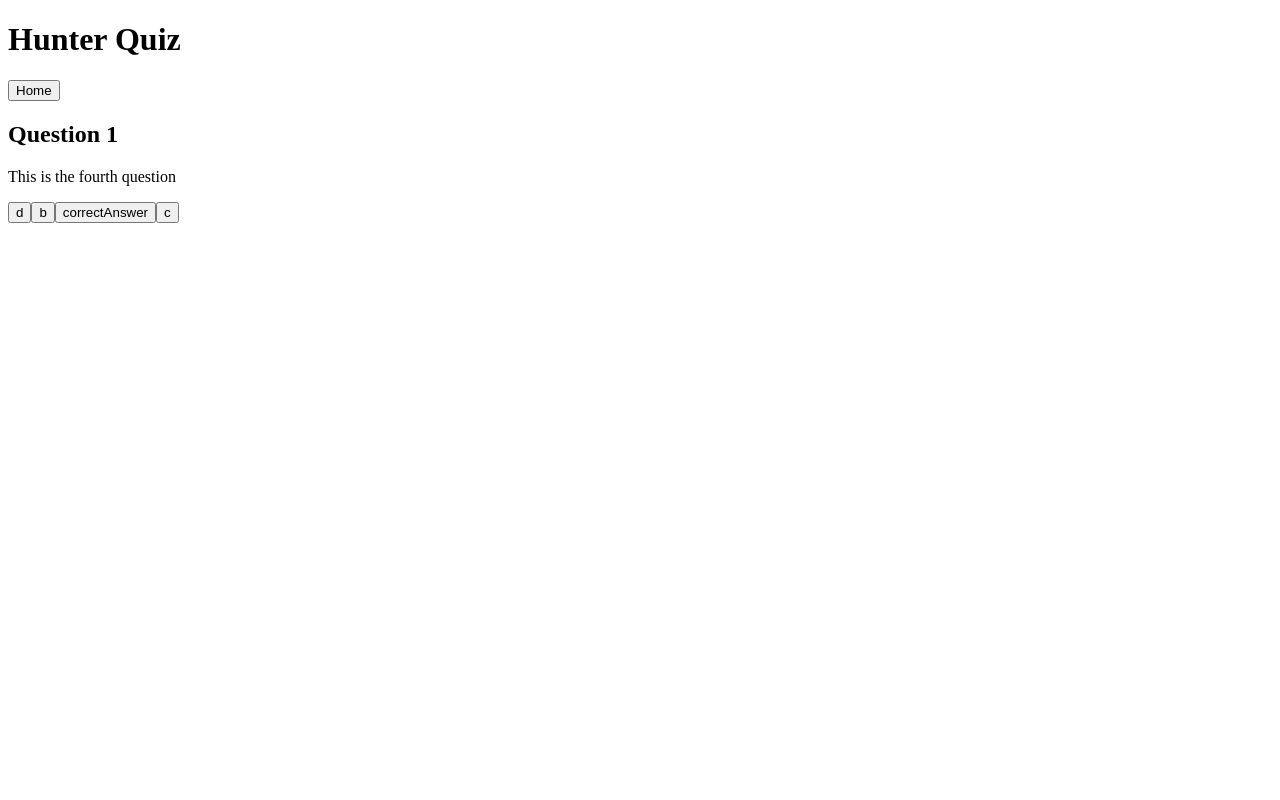
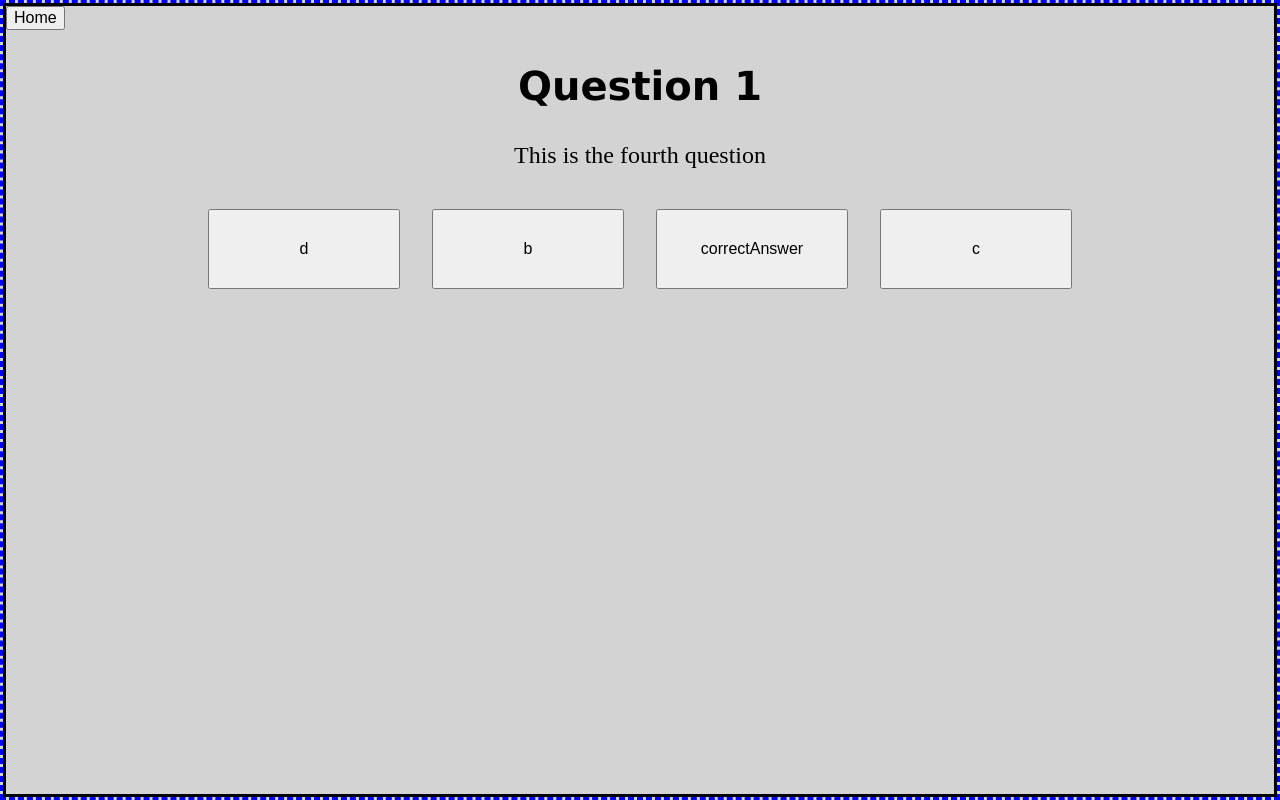
Before and after one commit to heathornJ/hunterquiz, a React (Create React App) app: page / in a window 1280 px wide. Both pictures are taken after a click on the button "Start". Built offline with nearby package versions, Linux system fonts and the light colour scheme.

Commit message:
Add initial css for each component's approximate positioning and layout

```diff
--- a/src/App.js
+++ b/src/App.js
@@ -43,7 +43,6 @@ function App() {
   /* Renders the Screen component */
   return (
     <div className="App">
-      <h1>Hunter Quiz</h1>
       {renderScreen()}
     </div>
   );
--- a/src/components/HelpScreen.js
+++ b/src/components/HelpScreen.js
@@ -11,20 +11,22 @@ function HelpScreen (props) {
     // Array containing different pieces of help text.
     const helpContent = [
         "I am index 0 of help content",
-        "I am index 1 of help content"
+        "I am index 1 of help content",
+        "I am index 2 of help content",
+        "I am index 3 of help content"
     ]
 
     return (
-        <div className='helpscreen-container'>
+        <div className='screen-container helpscreen-container'>
             <button className='home-button' onClick={props.onHome}>Home</button>
             <h2>Help</h2>
 
             <p>{helpContent[currentInfoIndex]}</p>
-            <div className='nav-buttons'>
-                {currentInfoIndex > 0 ? <PreviousButton currentIndex={currentInfoIndex} setIndex={setCurrentInfoIndex}/> : ""}
-
+            <div className='nav-buttons' id='help-nav-buttons'>
                 {/* Only displays the next button if the next index in the helpContent array exists */}
                 {currentInfoIndex === helpContent.length-1 ? "" : <NextButton currentIndex={currentInfoIndex} setIndex={setCurrentInfoIndex} arrayLength={helpContent.length}/>}
+                {/* Only displays the back button if the the users ie beyond the first index of helpContent*/}
+                {currentInfoIndex > 0 ? <PreviousButton currentIndex={currentInfoIndex} setIndex={setCurrentInfoIndex}/> : ""}
             </div>
         </div>
     )
--- a/src/components/HomeScreen.js
+++ b/src/components/HomeScreen.js
@@ -3,9 +3,12 @@ import StartButton from './StartButton';
 
 function HomeScreen (props) {
     return (
-        <div className='homescreen-container'>
-            <StartButton text="Start" onStart={props.onStart}/>
-            <button onClick={props.onHelp}>Help</button>
+        <div className='screen-container homescreen-container'>
+            <h1>Hunter Quiz</h1>
+            <div className='nav-buttons'>
+                <StartButton text="Start" onStart={props.onStart}/>
+                <button onClick={props.onHelp}>Help</button>
+            </div>
         </div>
     )
 }
--- a/src/components/QuizScreen.js
+++ b/src/components/QuizScreen.js
@@ -70,7 +70,7 @@ function QuizScreen (props) {
     }
 
     return (
-        <div className='quizscreen-container'>
+        <div className='screen-container quizscreen-container'>
             <button className='home-button' onClick={props.onHome}>Home</button>
 
             {/* Sets the question number based of the current index */}
@@ -78,7 +78,7 @@ function QuizScreen (props) {
 
             {/* Displays the question stored in the question object */}
             <p>{currentQuestion.question}</p>
-            <div className='answer-Container'>
+            <div className='answer-container'>
 
                 {/* Creates a button for each answer within the question's answer array */}
                 {shuffledAnswers.map((answer, index) => (
--- a/src/components/ResultScreen.js
+++ b/src/components/ResultScreen.js
@@ -21,7 +21,7 @@ function ResultScreen (props) {
     rank = currentRank.rank;
 
     return (
-        <div className='resultscreen-container'>
+        <div className='screen-container resultscreen-container'>
             <div className='result-text-container'>
                 <h2>Results</h2>
                 <p>You answered {score} questions correctly out of {maxScore}!</p>
--- a/src/styles.css
+++ b/src/styles.css
@@ -1 +1,94 @@
-/* Initial view / home screen styles */
+/* Mobile/Small Devices - General Styles */
+
+* {
+  box-sizing: border-box;
+  font-size: 16px;
+}
+
+body {
+    margin: 0;
+    background-color: lightgray; /*Temporary*/
+    height: 100vh;
+}
+
+#root {
+    height: 100%;
+}
+
+h1 {
+    font-family: Verdana, Geneva, Tahoma, sans-serif;
+    font-size: 3em;
+    text-align: center;
+
+}
+
+h2 {
+    font-family: Verdana, Geneva, Tahoma, sans-serif;
+    font-size: 2.5em;
+    text-align: center;
+}
+
+p {
+    font-size: 1.5em;
+    text-align: center;
+}
+
+.App {
+    height: 100%;
+    border: 3px blue dashed;
+}
+
+/* Outer div for each Screen component */
+.screen-container {
+    border: solid;
+    height: 100%;
+}
+
+
+/* Nav-Buttons */
+
+.nav-buttons {
+    display: flex;
+    flex-direction: column;
+    align-items: center;
+}
+
+.nav-buttons button {
+    min-height: 3em;
+    min-width: 8em;
+    max-height: 5em;
+    max-width: 10em;
+    margin: 1em 1em 1em 1em;
+}
+
+/* HomeScreen */
+
+/* HelpScreen */
+
+#help-nav-buttons{
+    flex-direction: row-reverse;
+    justify-content: center;
+}
+
+/* QuizScreen */
+
+.answer-container {
+    display: flex;
+    margin: 0 auto;
+    justify-content: center;
+    flex-wrap: wrap;
+    max-width: 80%;
+}
+
+.answer-container button {
+    min-height: 5em;
+    min-width: 12em;
+    max-height: 10em;
+    max-width: 15em;
+    margin: 1em 1em 1em 1em;
+}
+
+/* ResultScreen */
+
+/* Larger Device Styles */
+@media (min-width: 769px) { }
```
